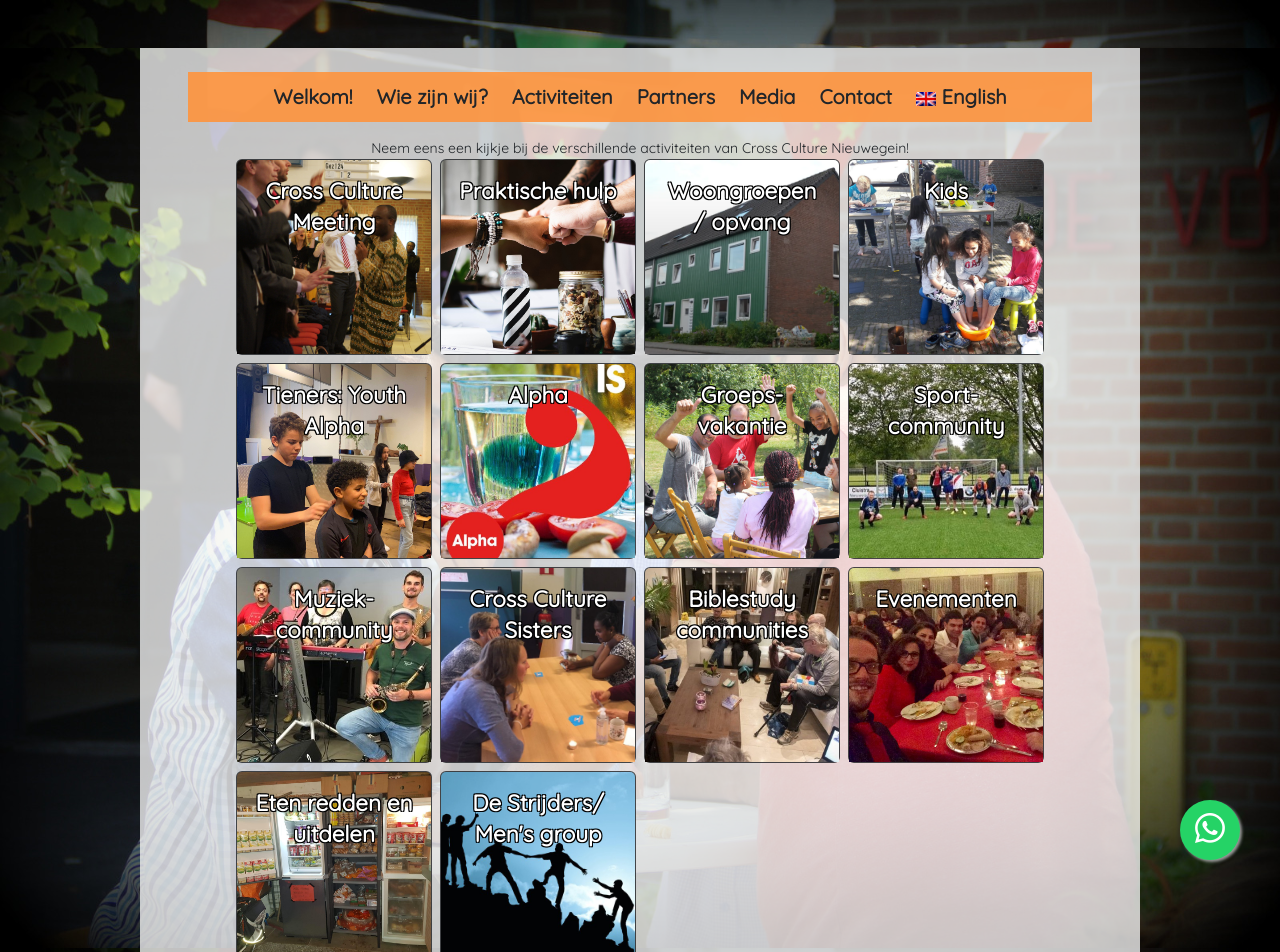
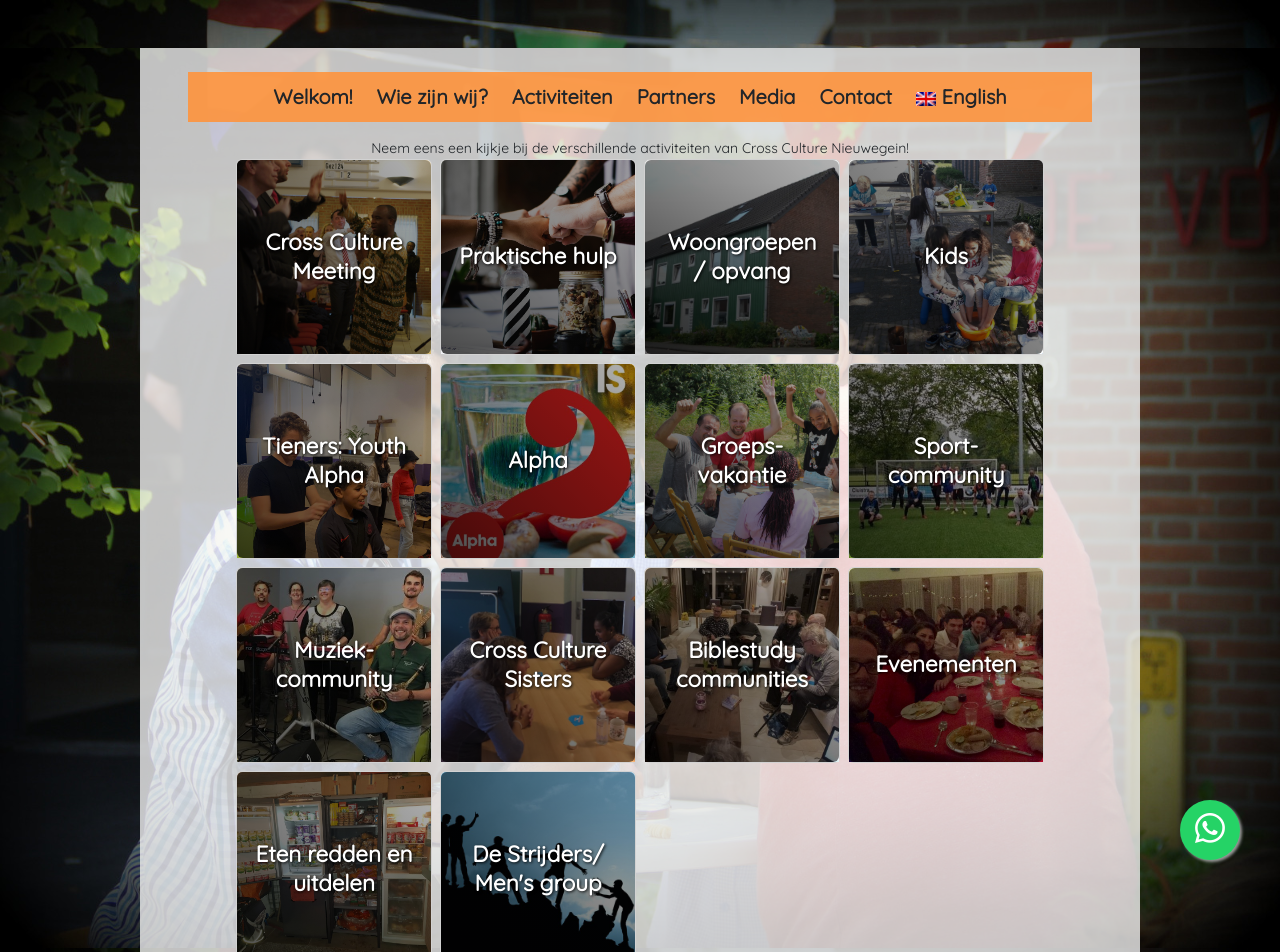
Before and after one commit to gerritjandebruin/cross-culture-nieuwegein, a Jekyll site: the page built from activiteiten.html, in a window 1280 px wide. Shown: the top 952 px of the page. Built offline with Jekyll 4.4.1, drawn with Linux system fonts in a browser that asks for light colours.

Commit message:
Improved contrast

```diff
--- a/_sass/main.scss
+++ b/_sass/main.scss
@@ -69,3 +69,65 @@ ul.compact {
 .carousel-control-next, .carousel-control-prev, .carousel-indicators {
     filter: invert(100%);
 }
+
+/* Activity Card Styles for Better Accessibility */
+.activity-card-overlay {
+    background: linear-gradient(45deg, rgba(0,0,0,0.7), rgba(0,0,0,0.3));
+    padding: 1rem;
+    border-radius: 0.375rem;
+    display: flex;
+    align-items: center;
+    justify-content: center;
+    min-height: 100%;
+}
+
+.activity-card-title {
+    font-size: 1.4rem;
+    font-weight: 700;
+    color: #ffffff;
+    text-shadow: 1px 1px 3px rgba(0,0,0,0.9);
+    line-height: 1.3;
+    margin: 0;
+    text-align: center;
+    /* Ensure text is always readable */
+    text-decoration: none;
+    word-wrap: break-word;
+    hyphens: auto;
+}
+
+/* Improved hover effect for cards */
+.card:hover .activity-card-overlay {
+    background: linear-gradient(45deg, rgba(0,0,0,0.8), rgba(0,0,0,0.4));
+    transition: background 0.3s ease;
+}
+
+/* Responsive text sizing */
+@media (max-width: 576px) {
+    .activity-card-title {
+        font-size: 1.2rem;
+    }
+
+    .activity-card-overlay {
+        padding: 0.75rem;
+    }
+}
+
+/* Ensure good contrast ratios for accessibility */
+@media (prefers-contrast: high) {
+    .activity-card-overlay {
+        background: rgba(0,0,0,0.9) !important;
+    }
+
+    .activity-card-title {
+        text-shadow: none;
+        font-weight: 800;
+        color: #ffffff;
+    }
+}
+
+/* Dark mode support */
+@media (prefers-color-scheme: dark) {
+    .activity-card-overlay {
+        background: linear-gradient(45deg, rgba(0,0,0,0.8), rgba(0,0,0,0.5));
+    }
+}
--- a/activiteiten.html
+++ b/activiteiten.html
@@ -10,9 +10,9 @@ Neem eens een kijkje bij de verschillende activiteiten van Cross Culture Nieuweg
 <div class="row row-cols-1 row-cols-md-4 g-2">
   {% for activity in site.data.activiteiten-nl %}
     <div class="col">
-      <div class="card text-bg-dark h-100 ratio ratio-1x1">
+      <div class="card h-100 ratio ratio-1x1">
         <img src="assets/img/{{activity.img}}" class="card-img-top" alt="{{activity.title}}" loading="lazy">
-        <div class="card-img-overlay"><h1 class="card-title" style="font-size: 1.4rem; text-shadow: -1px -1px 0 #000, 1px -1px 0 #000, -1px 1px 0 #000, 1px 1px 0 #000;">{{activity.title}}</h1></div>
+        <div class="card-img-overlay activity-card-overlay"><h1 class="card-title activity-card-title">{{activity.title}}</h1></div>
         <a href="#{{activity.short}}" class="stretched-link"></a>
       </div>
     </div>
```
